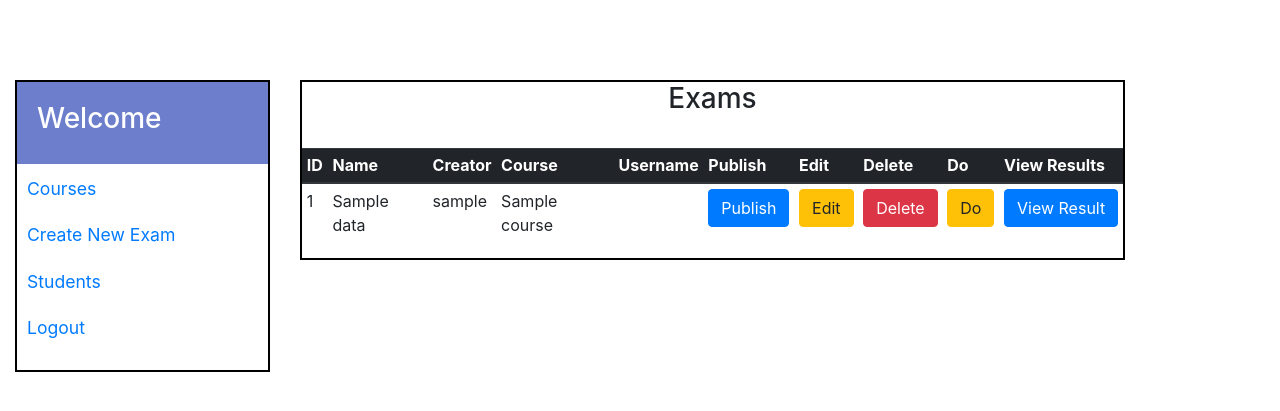
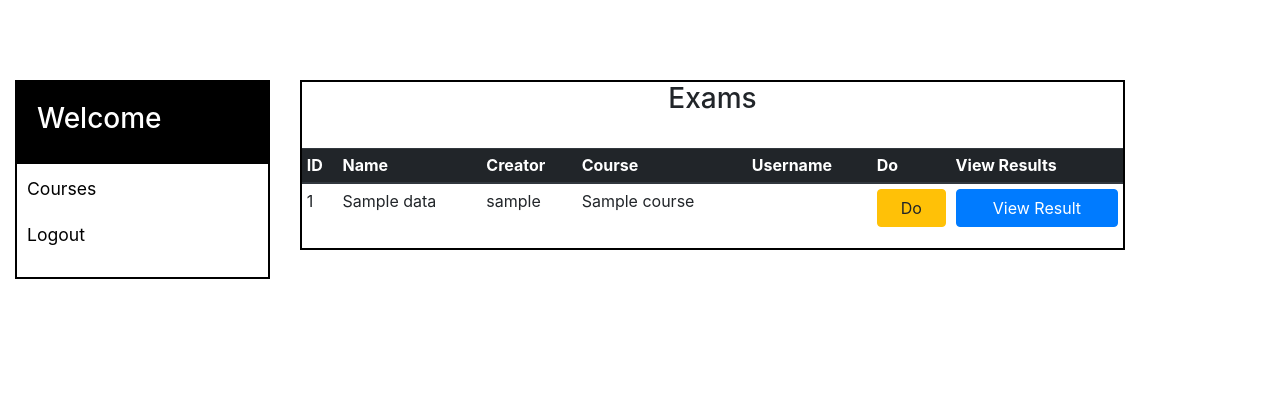
Before and after one commit to OleksandrGudenko/Symfony-Exam-Project, a Symfony app: template symfonyApp/templates/exams/exams.html.twig in a window 1280 px wide. Shown: the top 411 px of the page. Run offline with Twig, Linux system fonts and the light colour scheme; the template is opened without the code that fills it: most values are stand-ins (such as "Sample title", 1, 10 or a date in 2020); some libraries are stand-ins or nearby versions.

Commit message:
Before Merge commit.

```diff
--- a/symfonyApp/assets/css/app.css
+++ b/symfonyApp/assets/css/app.css
@@ -95,7 +95,7 @@ a, a:hover, a:focus {
 
 #sidebar .sidebar-header {
     padding: 20px;
-    background: #6d7fcc;
+    background: black;
 }
 
 #sidebar ul.components {
@@ -103,7 +103,7 @@ a, a:hover, a:focus {
 }
 
 #sidebar ul p {
-    color: #fff;
+    color: black;
     padding: 10px;
 }
 
@@ -111,18 +111,14 @@ a, a:hover, a:focus {
     padding: 10px;
     font-size: 1.1em;
     display: block;
+    color: black;
+    text-decoration:none;
 }
 #sidebar ul li a:hover {
     color: white;
-    background: lightskyblue;
+    background: darkorange;
+    text-decoration:none;
 }
-
-#sidebar ul li.active > a, a[aria-expanded="true"] {
-    color: #fff;
-    background: #6d7fcc;
-}
-
-
 
 p {
     font-family: 'Roboto', sans-serif;
--- a/symfonyApp/assets/js/app.js
+++ b/symfonyApp/assets/js/app.js
@@ -49,6 +49,17 @@ console.log("Result",r);
 
 };
 
+function deleteButtonClicked(event)
+{
+    console.log(event);
+    const examId = event.target.getAttribute('examId');
+    console.log(examId);
+
+    // send the HTTP REQ
+    axios.delete('/courses/exams/delete/' + examId)
+        .then(response => location.reload());
+}
+
 /*
 axios.post('/complete', { params: {
          'user' : 1, 'question1' : answer1,'question2' : answer2}
--- a/symfonyApp/src/Controller/CourseController.php
+++ b/symfonyApp/src/Controller/CourseController.php
@@ -12,9 +12,11 @@ class CourseController extends AbstractController
     public function courses(Request $request)
     {
         $listData = $this->getDoctrine()->getRepository(Course::class)->findAll();
+        $user = $this->getUser();
 
         return $this->render('courses/courses.html.twig',
-            array('listData' => $listData ));
+            array('listData' => $listData,
+                'user' => $user));
     }
 
     public function editCourse(Request $request, $courseId)
--- a/symfonyApp/src/Controller/ExamController.php
+++ b/symfonyApp/src/Controller/ExamController.php
@@ -51,6 +51,10 @@ class ExamController extends AbstractController
 
     public function deleteExam($examId)
     {
+        $examDelete = $this->getDoctrine()->getRepository(Exam::class)->findOneBy(['id' => $examId]);
+        $entityManager = $this->getDoctrine()->getManager();
+        $entityManager->remove($examDelete);
+        $entityManager->flush();
         return new Response();
     }
 
--- a/symfonyApp/src/Controller/StudentController.php
+++ b/symfonyApp/src/Controller/StudentController.php
@@ -11,8 +11,10 @@ class StudentController extends AbstractController
     public function students(Request $request)
     {
         $students = $this->getDoctrine()->getRepository(User::class)->findBy(['teacher' => 0]);
+        $user = $this->getUser();
 
         return $this->render('students/students.html.twig',
-            array('students' => $students ));
+            array('students' => $students,
+                'user' => $user));
     }
 }
--- a/symfonyApp/templates/base.html.twig
+++ b/symfonyApp/templates/base.html.twig
@@ -17,12 +17,11 @@
                                         <li>
                                             <a href="/courses" role="button">Courses</a>
                                         </li>
-                                        <li>
-                                            <a href="#" role="button">Create New Exam</a>
-                                        </li>
+                                        {% if user.teacher %}
                                         <li>
                                             <a href="/students" role="button">Students</a>
                                         </li>
+                                        {% endif %}
                                         <li>
                                             <a href="/logout" role="button">Logout</a>
                                         </li>
--- a/symfonyApp/templates/courses/courses.html.twig
+++ b/symfonyApp/templates/courses/courses.html.twig
@@ -3,6 +3,10 @@
 {% block main %}
 
     <div class="main" align="center">
+        {% if user.teacher %}
+        <a href="#" role="button" style="float:left; width:22%; margin-top:1%; margin-left:1%; margin-right:-26%;" class="btn btn-success">Add New Question</a>
+        {% endif %}
+
         <h3>Courses</h3>
         <br>
         <table class="table table-hover table-sm">
--- a/symfonyApp/templates/exams/exams.html.twig
+++ b/symfonyApp/templates/exams/exams.html.twig
@@ -5,6 +5,11 @@
 
 {% block main %}
 <div class="main" align="center">
+
+    {% if user.teacher %}
+    <a href="#" role="button" style="float:left; width:20%; margin-top:1%; margin-left:1%; margin-right:-21%;" class="btn btn-success">Create New Exam</a>
+    {% endif %}
+
     <h3>Exams</h3>
 
     <br>
@@ -16,30 +21,38 @@
             <th scope="col">Creator</th>
             <th scope="col">Course</th>
             <th scope="col">Username</th>
+            {% if user.teacher %}
             <th scope="col">Publish</th>
             <th scope="col">Edit</th>
-            <th scope="col">Delete</th>
+            {% else %}
             <th scope="col">Do</th>
             <th scope="col">View Results</th>
+            {% endif %}
         </tr>
 
         </thead>
+
+        <tbody>
     {% for exam in listData %}
-        <tbody>
+
         <tr>
             <td scope="row">{{ exam.id }}</td>
             <td>{{ exam.name }} </td>
             <td>{{ exam.creator.username }} </td>
             <td>{{ exam.course.name }} </td>
             <td>{{ user.username }} </td>
-            <td><a href="/courses/exams/publish/{{ exam.id }}" class="btn btn-primary" role="button">Publish</a></td>
-            <td><a href="/courses/exams/edit/{{ exam.id }}" class="btn btn-warning" role="button">Edit</a></td>
-            <td><a href="/courses/exams/delete/{{ exam.id }}" class="btn btn-danger" role="button">Delete</a></td>
-            <td><a href="/courses/exams/take/{{ exam.id }}" class="btn btn-warning" role="button">Do</a></td>
-            <td><a href="/courses/exams/view/{{ exam.id }}" class="btn btn-primary" role="button">View Result</a></td>
+            {% if user.teacher %}
+            <td><a examId="{{ exam.id }}" href="/courses/exams/publish/{{ exam.id }}" class="btn btn-primary" role="button">Publish</a></td>
+            <td><a examId="{{ exam.id }}" href="/courses/exams/edit/{{ exam.id }}" class="btn btn-warning" role="button">Edit</a></td>
+            {% else %}
+            <td><a examId="{{ exam.id }}" href="/courses/exams/take/{{ exam.id }}" class="btn btn-warning" role="button">Do</a></td>
+            <td><a examId="{{ exam.id }}" href="/courses/exams/view/{{ exam.id }}" class="btn btn-primary" role="button">View Result</a></td>
+            {% endif %}
         </tr>
+
+    {% endfor %}
+
         </tbody>
-    {% endfor %}
     </table>
 </div>
 
```
Also changed, not shown: symfonyApp/package-lock.json.
